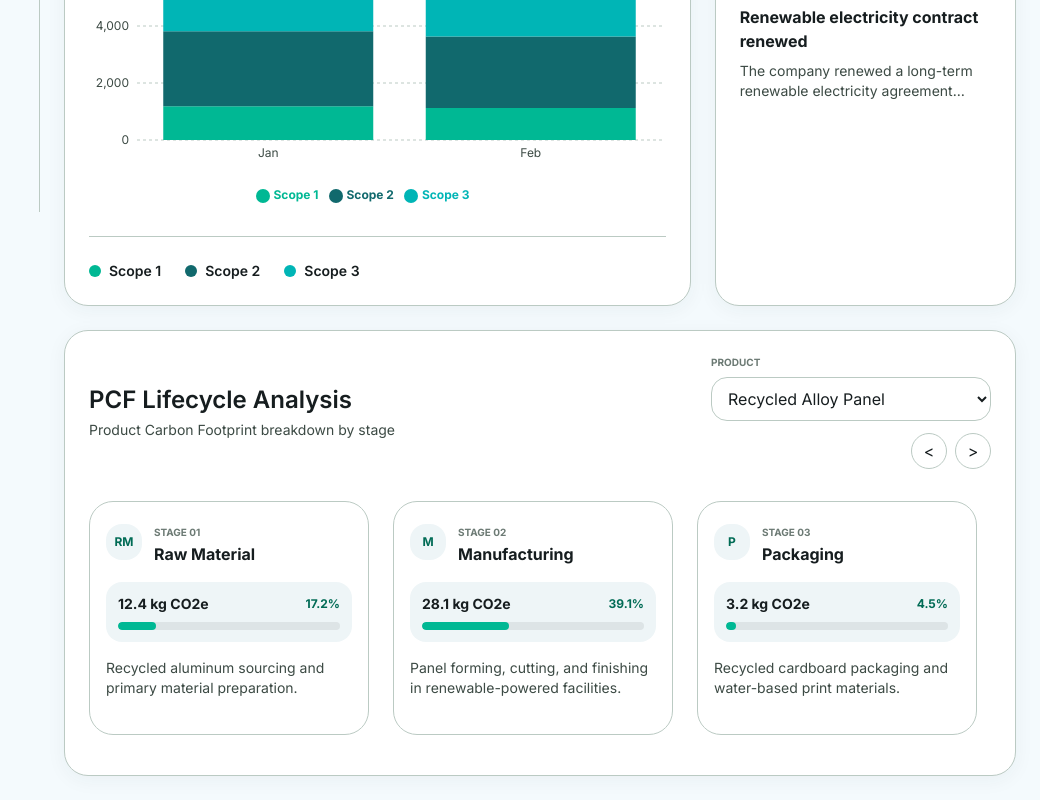
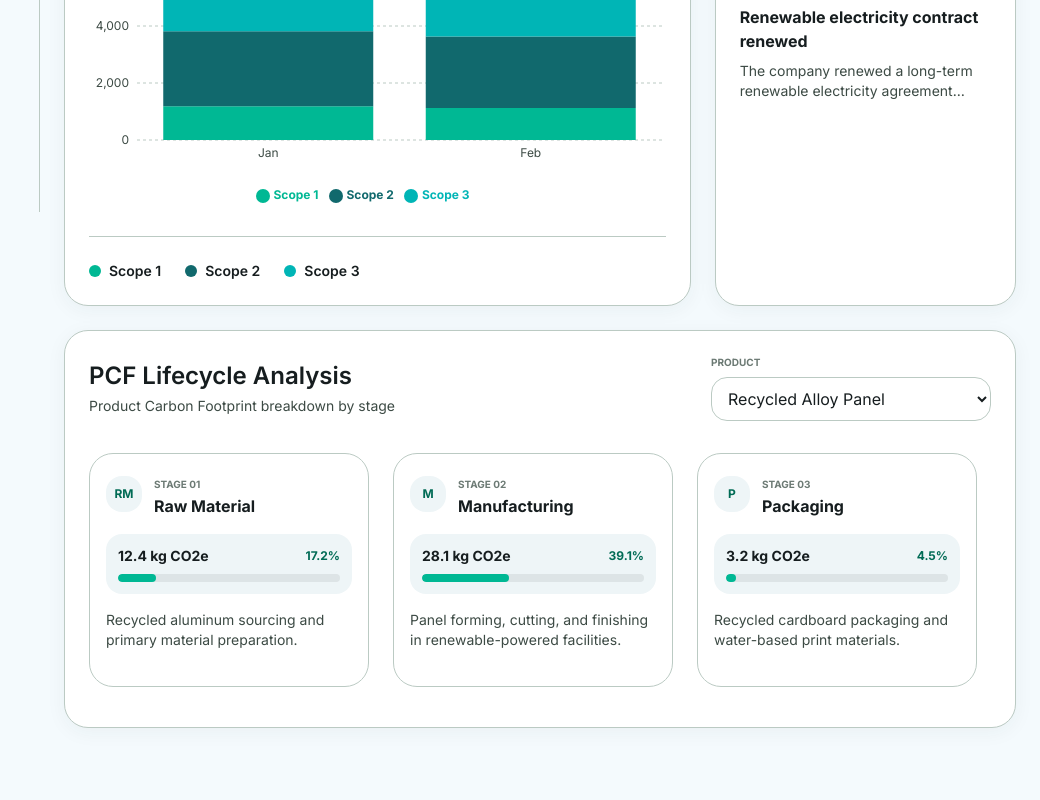
Before and after one commit to xode114kr1/hanaloop-demo, a Next.js app: page / in a window 1280 px wide. Shown: the part 588-1388 px from the top of the page, without its empty margins (240-1280 px from the left). After the commit the page ends 1340 px from the top, so only its background shows below. Built offline with nearby package versions, Linux system fonts and the light colour scheme.

Commit message:
fix: PCF 라이프사이클 슬라이더 버튼 제거
- PCF 단계 목록의 좌우 스크롤 버튼 제거

- 제품 선택 드롭다운만 유지

```diff
--- a/src/app/(dashboard)/_components/LifecycleSection.tsx
+++ b/src/app/(dashboard)/_components/LifecycleSection.tsx
@@ -1,6 +1,6 @@
 "use client";
 
-import { useMemo, useRef, useState } from "react";
+import { useMemo, useState } from "react";
 import type { Product, ProductPcf } from "@/types/product";
 
 type LifecycleSectionProps = {
@@ -27,7 +27,6 @@ export function LifecycleSection({
   productPcfs,
   products,
 }: LifecycleSectionProps) {
-  const sliderRef = useRef<HTMLDivElement>(null);
   const [selectedProductId, setSelectedProductId] = useState(
     () => products[0]?.id ?? "",
   );
@@ -52,17 +51,6 @@ export function LifecycleSection({
     0,
   );
 
-  function scrollLifecycle(direction: "previous" | "next") {
-    const slider = sliderRef.current;
-    if (!slider) return;
-
-    const scrollDistance = Math.min(slider.clientWidth, 640);
-    slider.scrollBy({
-      behavior: "smooth",
-      left: direction === "next" ? scrollDistance : -scrollDistance,
-    });
-  }
-
   return (
     <section className="dashboard-card overflow-hidden p-(--space-md)">
       <div className="mb-8 flex flex-col justify-between gap-4 sm:flex-row sm:items-center">
@@ -74,7 +62,6 @@ export function LifecycleSection({
             Product Carbon Footprint breakdown by stage
           </p>
         </div>
-        <div className="flex w-full flex-col gap-3 sm:w-auto sm:items-end">
         <label className="flex w-full flex-col gap-2 sm:w-70">
           <span className="text-tiny font-bold uppercase text-(--outline)">
             Product
@@ -92,27 +79,6 @@ export function LifecycleSection({
             ))}
           </select>
         </label>
-          <div className="flex gap-2">
-            <button
-              aria-label="Scroll lifecycle stages left"
-              className="flex h-9 w-9 items-center justify-center rounded-full border border-(--outline-variant) font-bold text-(--on-surface) transition hover:bg-(--surface-container-low) disabled:opacity-45"
-              disabled={lifecycleStages.length === 0}
-              onClick={() => scrollLifecycle("previous")}
-              type="button"
-            >
-              &lt;
-            </button>
-            <button
-              aria-label="Scroll lifecycle stages right"
-              className="flex h-9 w-9 items-center justify-center rounded-full border border-(--outline-variant) font-bold text-(--on-surface) transition hover:bg-(--surface-container-low) disabled:opacity-45"
-              disabled={lifecycleStages.length === 0}
-              onClick={() => scrollLifecycle("next")}
-              type="button"
-            >
-              &gt;
-            </button>
-          </div>
-        </div>
       </div>
 
       {products.length === 0 ? (
@@ -124,10 +90,7 @@ export function LifecycleSection({
           No PCF lifecycle data available for {selectedProduct?.name}
         </div>
       ) : (
-        <div
-          className="custom-scrollbar flex snap-x gap-6 overflow-x-auto pb-4"
-          ref={sliderRef}
-        >
+        <div className="custom-scrollbar flex snap-x gap-6 overflow-x-auto pb-4">
           {lifecycleStages.map((stage) => {
             const stageShare = getStageShare(
               stage.emissions,
```
Lines whose indentation alone changed are shown as unchanged.
